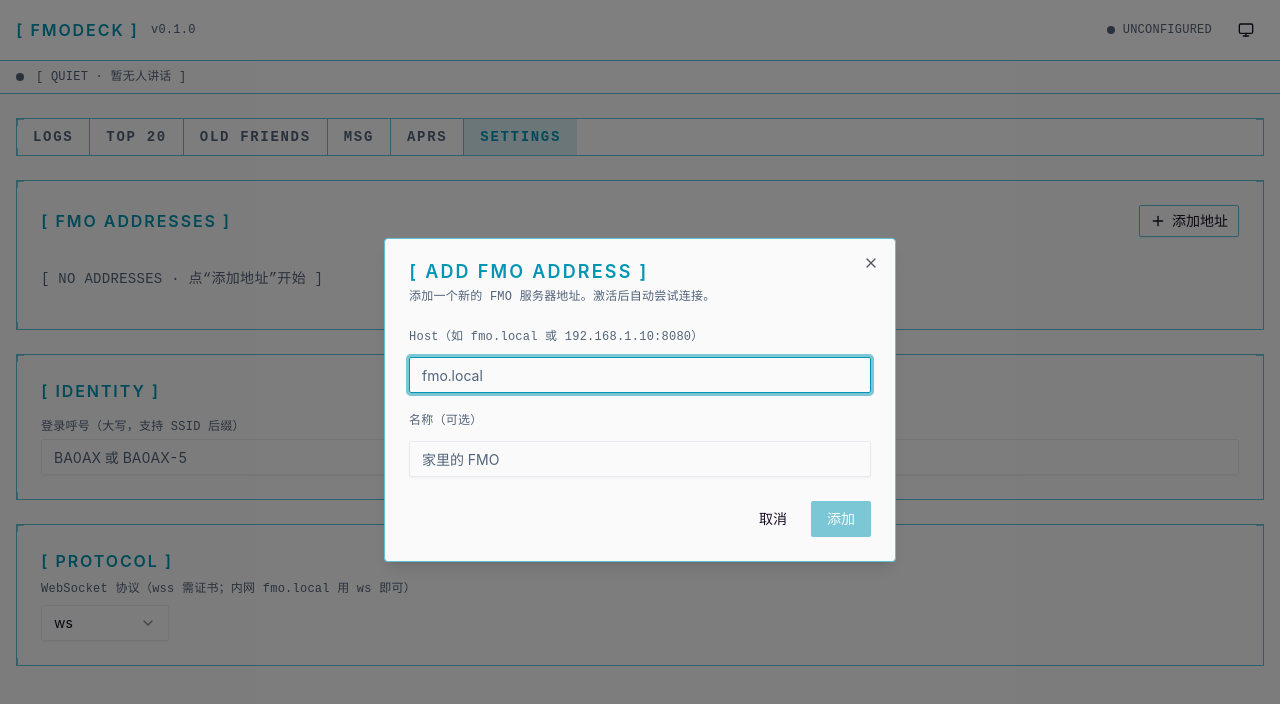
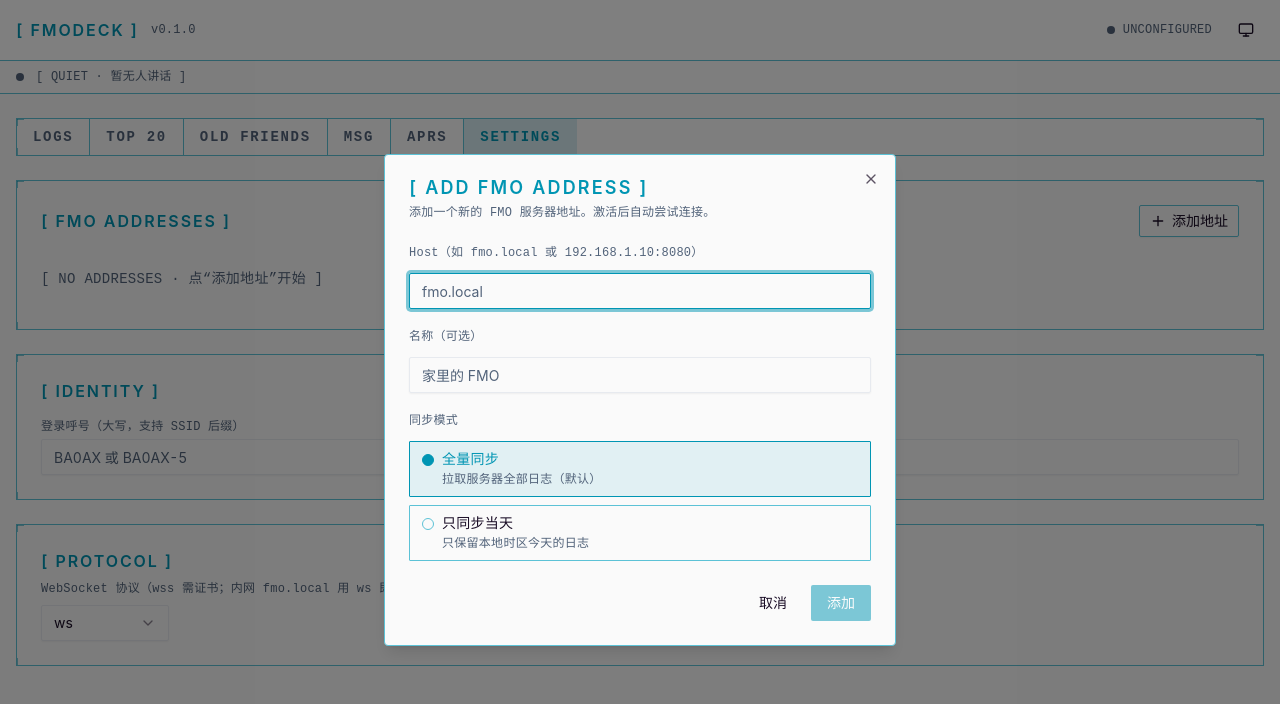
Before and after one commit to wh0am1i/FmoDeck, a React (Vite) app: page /settings in a window 1280 px wide. Both pictures are taken after a click on the button "添加地址". Shown: the top 704 px of the page. Built offline with nearby package versions, Linux system fonts and the light colour scheme.

Commit message:
feat(settings-ui): Dialog 加同步模式 Radio + 列表徽章点击切换

```diff
--- a/src/features/settings/components/fmo-address-dialog.tsx
+++ b/src/features/settings/components/fmo-address-dialog.tsx
@@ -11,13 +11,66 @@ import {
   DialogTrigger
 } from '@/components/ui/dialog'
 import { Input } from '@/components/ui/input'
-import { settingsStore } from '@/stores/settings'
+import { settingsStore, type SyncMode } from '@/stores/settings'
+import { cn } from '@/lib/utils'
 import { Plus } from 'lucide-react'
+
+function SyncModeRadio({
+  value,
+  onChange
+}: {
+  value: SyncMode
+  onChange: (m: SyncMode) => void
+}) {
+  const options: { key: SyncMode; label: string; hint: string }[] = [
+    { key: 'all', label: '全量同步', hint: '拉取服务器全部日志（默认）' },
+    { key: 'today', label: '只同步当天', hint: '只保留本地时区今天的日志' }
+  ]
+  return (
+    <div
+      role="radiogroup"
+      aria-label="同步模式"
+      className="flex flex-col gap-2"
+    >
+      {options.map((o) => {
+        const active = value === o.key
+        return (
+          <button
+            key={o.key}
+            type="button"
+            role="radio"
+            aria-checked={active}
+            onClick={() => onChange(o.key)}
+            className={cn(
+              'hud-mono flex flex-col gap-0.5 rounded-sm border px-3 py-2 text-left text-sm',
+              active
+                ? 'border-primary bg-primary/10 text-primary'
+                : 'border-border text-foreground hover:bg-primary/5'
+            )}
+          >
+            <span className="flex items-center gap-2">
+              <span
+                className={cn(
+                  'h-3 w-3 rounded-full border',
+                  active ? 'border-primary bg-primary' : 'border-border'
+                )}
+                aria-hidden="true"
+              />
+              {o.label}
+            </span>
+            <span className="pl-5 text-xs text-muted-foreground">{o.hint}</span>
+          </button>
+        )
+      })}
+    </div>
+  )
+}
 
 export function FmoAddressDialog() {
   const [open, setOpen] = useState(false)
   const [host, setHost] = useState('')
   const [name, setName] = useState('')
+  const [syncMode, setSyncMode] = useState<SyncMode>('all')
   const hostValid = host.trim().length > 0
 
   function submit() {
@@ -25,11 +78,13 @@ export function FmoAddressDialog() {
     settingsStore.getState().addAddress({
       id: nanoid(8),
       host: host.trim(),
+      syncMode,
       ...(name.trim() ? { name: name.trim() } : {})
     })
     setOpen(false)
     setHost('')
     setName('')
+    setSyncMode('all')
   }
 
   return (
@@ -67,6 +122,8 @@ export function FmoAddressDialog() {
             onChange={(e) => setName(e.target.value)}
             placeholder="家里的 FMO"
           />
+          <label className="hud-mono text-xs text-muted-foreground mt-2">同步模式</label>
+          <SyncModeRadio value={syncMode} onChange={setSyncMode} />
         </div>
         <DialogFooter>
           <Button variant="ghost" onClick={() => setOpen(false)}>
--- a/src/features/settings/components/fmo-address-list.tsx
+++ b/src/features/settings/components/fmo-address-list.tsx
@@ -1,7 +1,12 @@
 import { Button } from '@/components/ui/button'
-import { settingsStore } from '@/stores/settings'
+import { settingsStore, type SyncMode } from '@/stores/settings'
 import { cn } from '@/lib/utils'
 import { Check, Trash2 } from 'lucide-react'
+
+const MODE_LABEL: Record<SyncMode, string> = {
+  all: '全量',
+  today: '仅当天'
+}
 
 export function FmoAddressList() {
   const addresses = settingsStore((s) => s.fmoAddresses)
@@ -19,6 +24,8 @@ export function FmoAddressList() {
     <ul className="flex flex-col gap-1" aria-label="FMO 地址列表">
       {addresses.map((a) => {
         const isActive = a.id === activeId
+        const mode: SyncMode = a.syncMode ?? 'all'
+        const nextMode: SyncMode = mode === 'all' ? 'today' : 'all'
         return (
           <li
             key={a.id}
@@ -39,6 +46,22 @@ export function FmoAddressList() {
               <div className="hud-mono text-sm text-foreground">{a.host}</div>
               {a.name && <div className="hud-mono text-xs text-muted-foreground">{a.name}</div>}
             </div>
+            <button
+              type="button"
+              onClick={() =>
+                settingsStore.getState().updateAddress(a.id, { syncMode: nextMode })
+              }
+              className={cn(
+                'hud-mono rounded-sm border px-2 py-0.5 text-xs',
+                mode === 'today'
+                  ? 'border-accent bg-accent/10 text-accent'
+                  : 'border-border text-muted-foreground hover:border-primary hover:text-primary'
+              )}
+              aria-label={`同步模式：${MODE_LABEL[mode]}（点击切换）`}
+              title="点击切换同步模式"
+            >
+              {MODE_LABEL[mode]}
+            </button>
             <Button
               variant="ghost"
               size="icon-sm"
```
Also changed, not shown: 1 other file (tests, documents, lock files or other folders).
